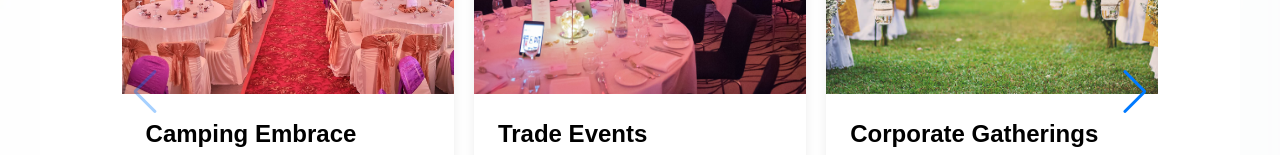
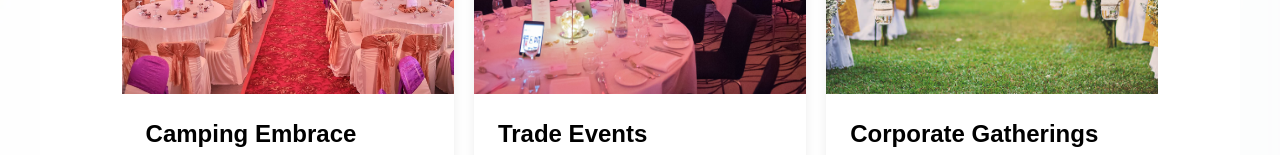
Before and after one commit to Abhijith9400/luxora, a Next.js app: page / in a window 1280 px wide. Shown: the part 1505-1660 px from the top of the page. Built offline with nearby package versions, Linux system fonts and the light colour scheme.

Commit message:
EventCarousel.tsx

```diff
--- a/components/EventCarousel.tsx
+++ b/components/EventCarousel.tsx
@@ -5,6 +5,7 @@ import { Navigation } from "swiper/modules";
 import "swiper/css";
 import "swiper/css/navigation";
 import Image from "next/image";
+import { Swiper as SwiperClass } from "swiper";
 import { FaArrowRight, FaArrowLeft } from "react-icons/fa";
 
 const events = [
@@ -37,14 +38,15 @@ const events = [
 export default function EventCarousel() {
   const prevRef = useRef<HTMLButtonElement | null>(null);
   const nextRef = useRef<HTMLButtonElement | null>(null);
-  const swiperRef = useRef<any>(null);
+  const swiperRef = useRef<SwiperClass | null>(null);
 
   useEffect(() => {
-    if (swiperRef.current && swiperRef.current.swiper) {
-      const swiperInstance = swiperRef.current.swiper;
-
-      // Ensure navigation is enabled before modifying it
-      if (swiperInstance.params.navigation && typeof swiperInstance.params.navigation !== "boolean") {
+    if (swiperRef.current) {
+      const swiperInstance = swiperRef.current;
+      if (
+        swiperInstance.params.navigation &&
+        typeof swiperInstance.params.navigation !== "boolean"
+      ) {
         swiperInstance.params.navigation.prevEl = prevRef.current;
         swiperInstance.params.navigation.nextEl = nextRef.current;
         swiperInstance.navigation.init();
@@ -55,13 +57,9 @@ export default function EventCarousel() {
 
   return (
     <div className="min-h-screen w-full bg-white flex flex-col justify-center items-center px-6 py-12">
-      {/* Content Container */}
       <div className="relative z-10 w-[90%] max-w-6xl">
-        {/* Title & Navigation Buttons */}
         <div className="flex justify-between items-center mb-6">
           <h2 className="text-4xl font-serif text-black">Our Variant Events</h2>
-
-          {/* Navigation Buttons */}
           <div className="flex items-center gap-2">
             <button
               ref={prevRef}
@@ -77,11 +75,9 @@ export default function EventCarousel() {
             </button>
           </div>
         </div>
-
-        {/* Swiper Carousel */}
         <div className="w-full">
           <Swiper
-            ref={swiperRef}
+            onSwiper={(swiper) => (swiperRef.current = swiper)}
             modules={[Navigation]}
             spaceBetween={20}
             slidesPerView={1}
@@ -89,22 +85,7 @@ export default function EventCarousel() {
               768: { slidesPerView: 2 },
               1024: { slidesPerView: 3 },
             }}
-            navigation={true} // Enable navigation
-            onSwiper={(swiper) => {
-              setTimeout(() => {
-                if (
-                  prevRef.current &&
-                  nextRef.current &&
-                  swiper.params.navigation &&
-                  typeof swiper.params.navigation !== "boolean"
-                ) {
-                  swiper.params.navigation.prevEl = prevRef.current;
-                  swiper.params.navigation.nextEl = nextRef.current;
-                  swiper.navigation.init();
-                  swiper.navigation.update();
-                }
-              });
-            }}
+            navigation={{ prevEl: prevRef.current, nextEl: nextRef.current }}
           >
             {events.map((event, index) => (
               <SwiperSlide key={index} className="flex justify-center">
@@ -112,7 +93,8 @@ export default function EventCarousel() {
                   <Image
                     src={event.image}
                     alt={event.title}
-                    width={500} height={300}
+                    width={500}
+                    height={300}
                     className="w-full h-[280px] object-cover"
                   />
                   <div className="p-6">
```
